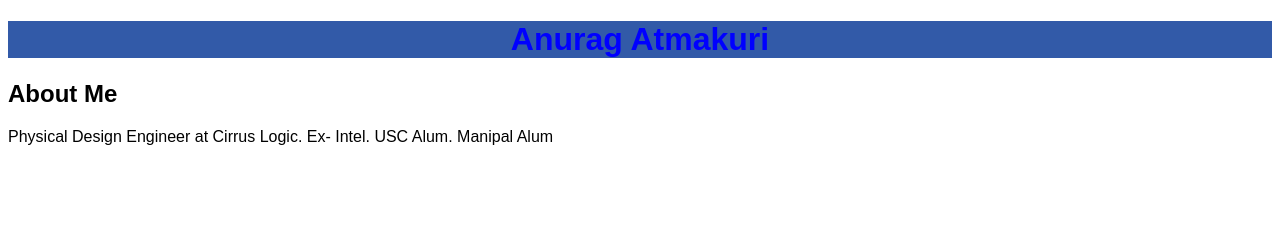
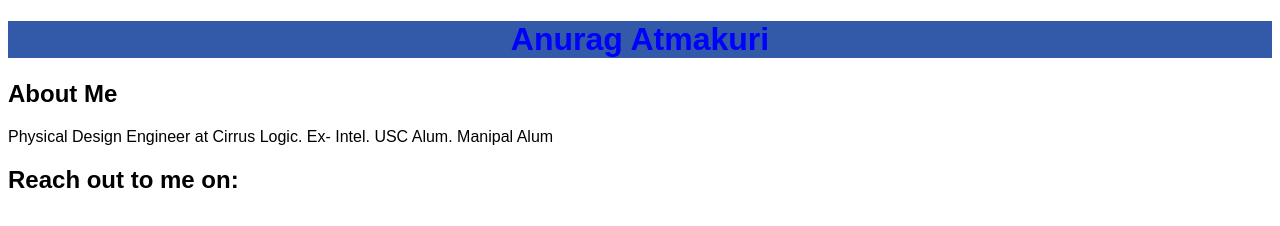
Before and after one commit to anuragatmakuri/anuragatmakuri.github.io, a plain HTML site: page index.html in a window 1280 px wide. Drawn offline with Linux system fonts and the light colour scheme.

Commit message:
Update index.html
Added linkedin link

```diff
--- a/index.html
+++ b/index.html
@@ -9,5 +9,6 @@
   <h1>Anurag Atmakuri</h1>
   <h2>About Me</h2>
   <p>Physical Design Engineer at Cirrus Logic. Ex- Intel. USC Alum. Manipal Alum</p>
+  <h2> Reach out to me on: <a href="http://linkedin.com/in/anuragatmakuri" </a> </h2>
 </body>
 </html>
```
